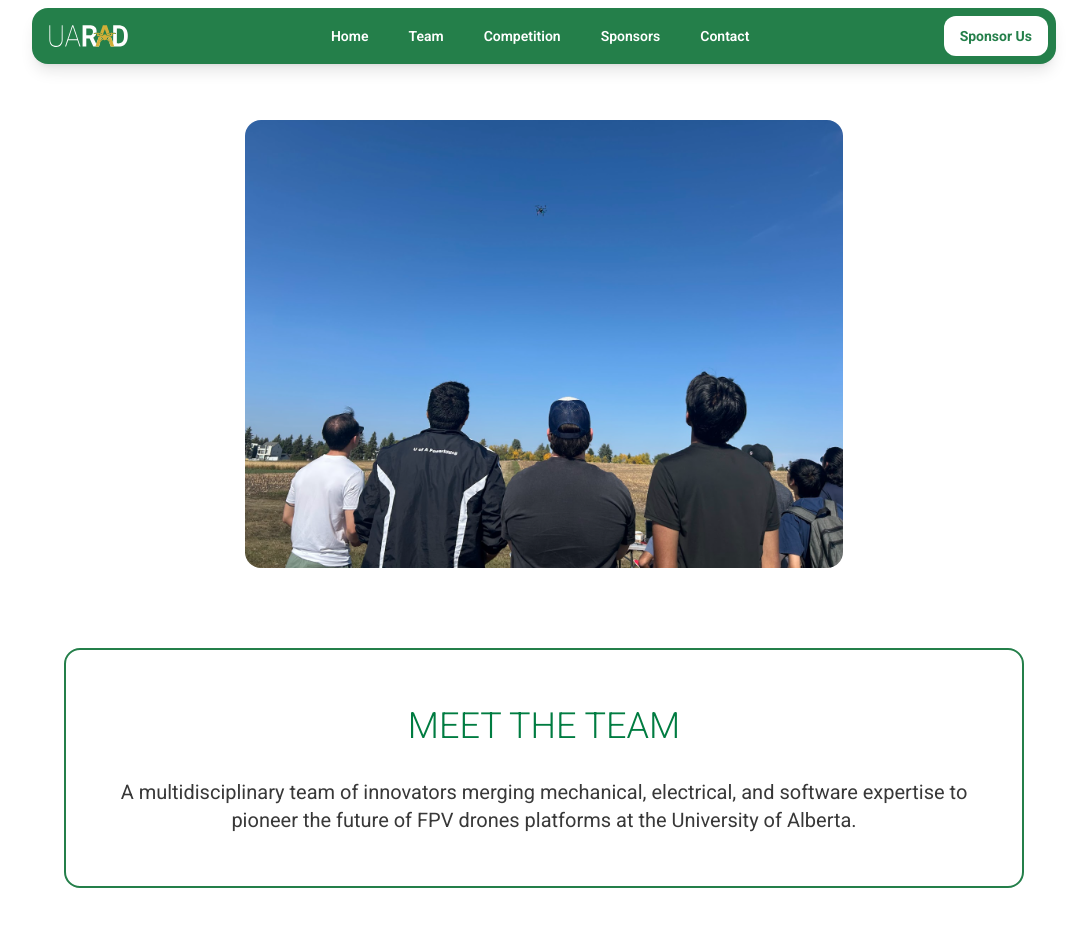
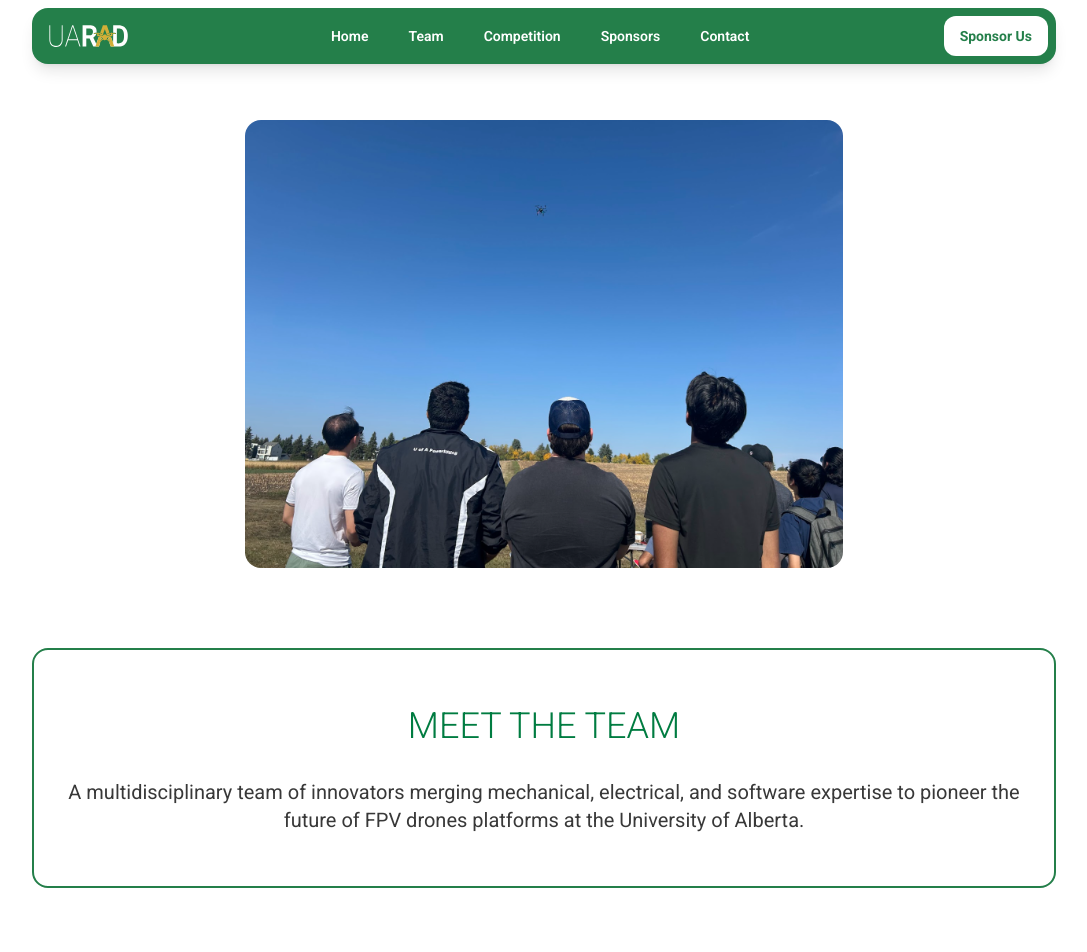
Before and after one commit to alejandrocqvd/ua-rad, a Next.js app: page /team in a window 1280 px wide. Shown: the top 952 px of the page, without its empty margins (96-1183 px from the left). Built offline with nearby package versions, Linux system fonts and the light colour scheme.

Commit message:
team photo working background

```diff
--- a/src/features/team/TeamPage.jsx
+++ b/src/features/team/TeamPage.jsx
@@ -24,8 +24,8 @@ const TeamPage = () => {
     }, []);
 
           return (
-            <div className="relative min-h-screen w-full overflow-hidden bg-white max-w-5xl mx-auto">
-              <div id="particles-js" className="absolute inset-0 z-0"></div>
+            <div className="relative min-h-screen w-full overflow-hidden bg-white mx-auto">
+              <div id="particles-js" className="absolute inset-0 z-0 "></div>
 
               <div className="flex justify-center items-center pt-20 pb-10 relative z-10 md:pt-30">
                 {/* rounded corners + overflow-hidden here */}
@@ -37,14 +37,16 @@ const TeamPage = () => {
                   />
                 </div>
               </div>
-              <div className="flex justify-center items-center mt-10 relative z-10 md:mx-8">
-                <div className="bg-white border-2 md:border-2 border-[#247F4A] flex flex-col justify-center items-center rounded-2xl py-8">
-                    <p className="mt-6 mb-8 text-center md:text-left font-light text-[#007C41] text-4xl mx-auto">MEET THE TEAM</p>
+              <div className="flex justify-center items-center mt-10 relative z-10">
+                <div className="w-full max-w-5xl mx-4 md:mx-8">
+                  <div className="bg-white border-2 border-[#247F4A] flex flex-col justify-center items-center rounded-2xl py-8">
+                    <p className="mt-6 mb-8 text-center font-light text-[#007C41] text-4xl">MEET THE TEAM</p>
                     <div className="text-center text-base md:text-xl mx-4 md:mx-8 mb-5">
-                        A multidisciplinary team of innovators merging mechanical, electrical, and software expertise to pioneer the future of FPV drones platforms at the University of Alberta.
+                      A multidisciplinary team of innovators merging mechanical, electrical, and software expertise to pioneer the future of FPV drones platforms at the University of Alberta.
                     </div>
+                  </div>
                 </div>
-            </div>
+              </div>
 
 
             <div className="flex flex-col pt-10 justify-center items-center mb-14">
```
